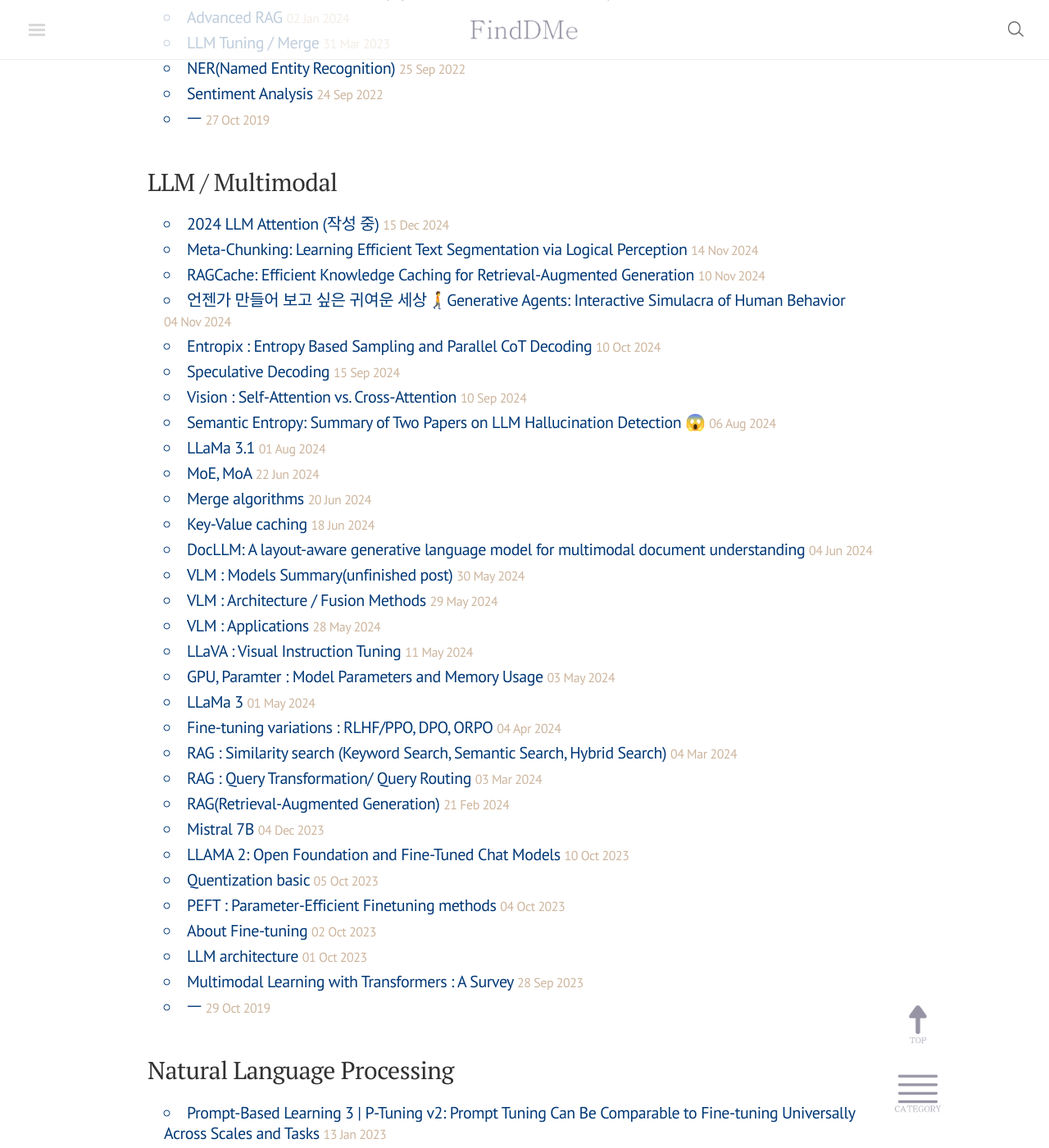
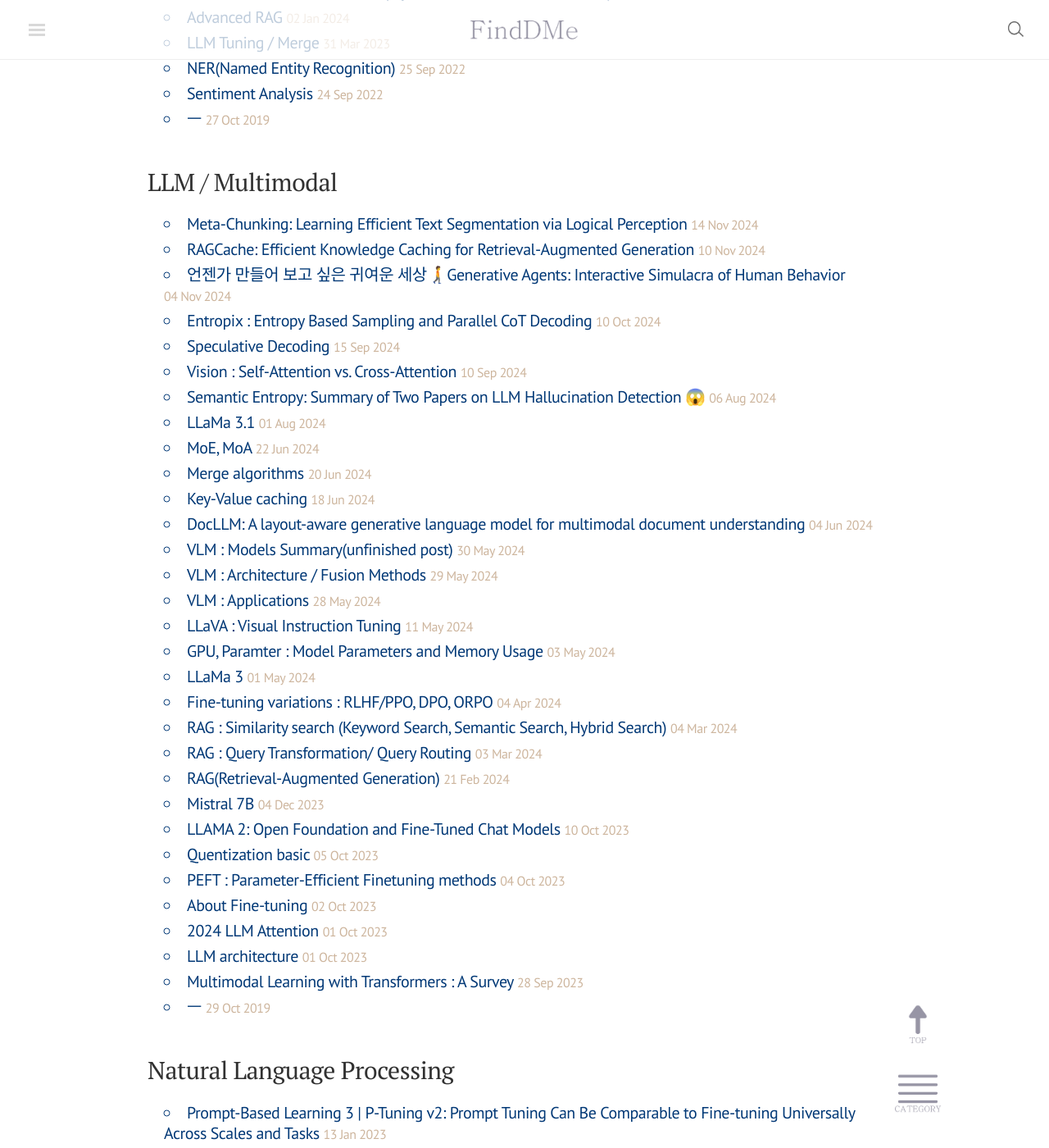
Before and after one commit to finddme/finddme.github.io, a Jekyll site: the page built from index.html, in a window 1280 px wide and 1400 px high, scrolled down 1014 px. Shown: the whole window at 82% size. Built offline with Jekyll 4.4.1, drawn with Linux system fonts in a browser that asks for light colours; nearby versions of some CDN libraries; comment, search, counter and statistics services are not loaded.

Commit message:
Update and rename 2024-12-15-llm_attention.md to 2023-10-01-llm_attention.md

```diff
--- a/_posts/2024-12-15-llm_attention.md
+++ b/_posts/2023-10-01-llm_attention.md
@@ -1,5 +1,5 @@
 ---
-title: "2024 LLM Attention (작성 중)"
+title: "2024 LLM Attention"
 category: LLM / Multimodal
 tag: Multimodal
 ---
```
